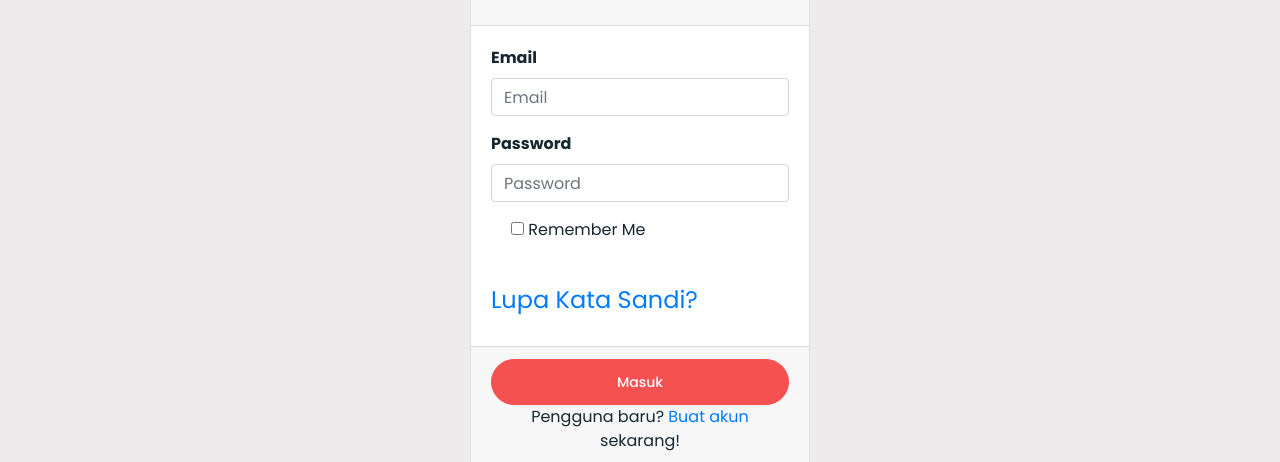
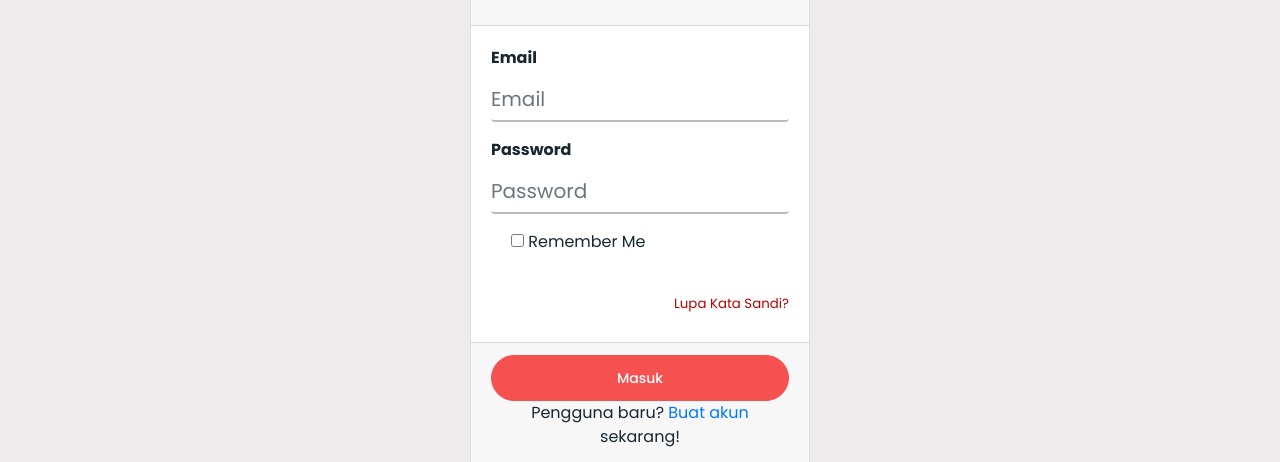
Before and after one commit to arywr/frontend-kerjayuk, a plain HTML site: page pages/Login.html in a window 1280 px wide. Shown: the part 261-723 px from the top of the page. Drawn offline with Linux system fonts and the light colour scheme.

Commit message:
Update main.css

```diff
--- a/styles/main.css
+++ b/styles/main.css
@@ -564,5 +564,43 @@ footer {
   .section-form-report {
     padding-bottom: 7rem;
   }
+
+  /*login page*/
+  #forgot-pass {
+    color: #b80000;
+    font-size: 10pt;
+    margin-top: 7px;
+    text-align: right;
+  }
+
+  /*register company*/
+  input[type="text"] {
+    border: 0;
+    border-bottom: 2px solid #bbb;
+    color: #bbb;
+    padding: 8px 0;
+    width: 100%;
+    max-width: 15em;
+    font-size: 20px;
+  }
+  input[type="text"]:focus {
+    color: #3719e9;
+    border-color: #3377d6;
+    outline: 0;
+  }
+  input[type="password"] {
+    border: 0;
+    border-bottom: 2px solid #bbb;
+    color: #bbb;
+    padding: 8px 0;
+    width: 100%;
+    max-width: 15em;
+    font-size: 20px;
+  }
+  input[type="password"]:focus {
+    color: #3719e9;
+    border-color: #3377d6;
+    outline: 0;
+  }
 }
 /*# sourceMappingURL=main.css.map */
```
